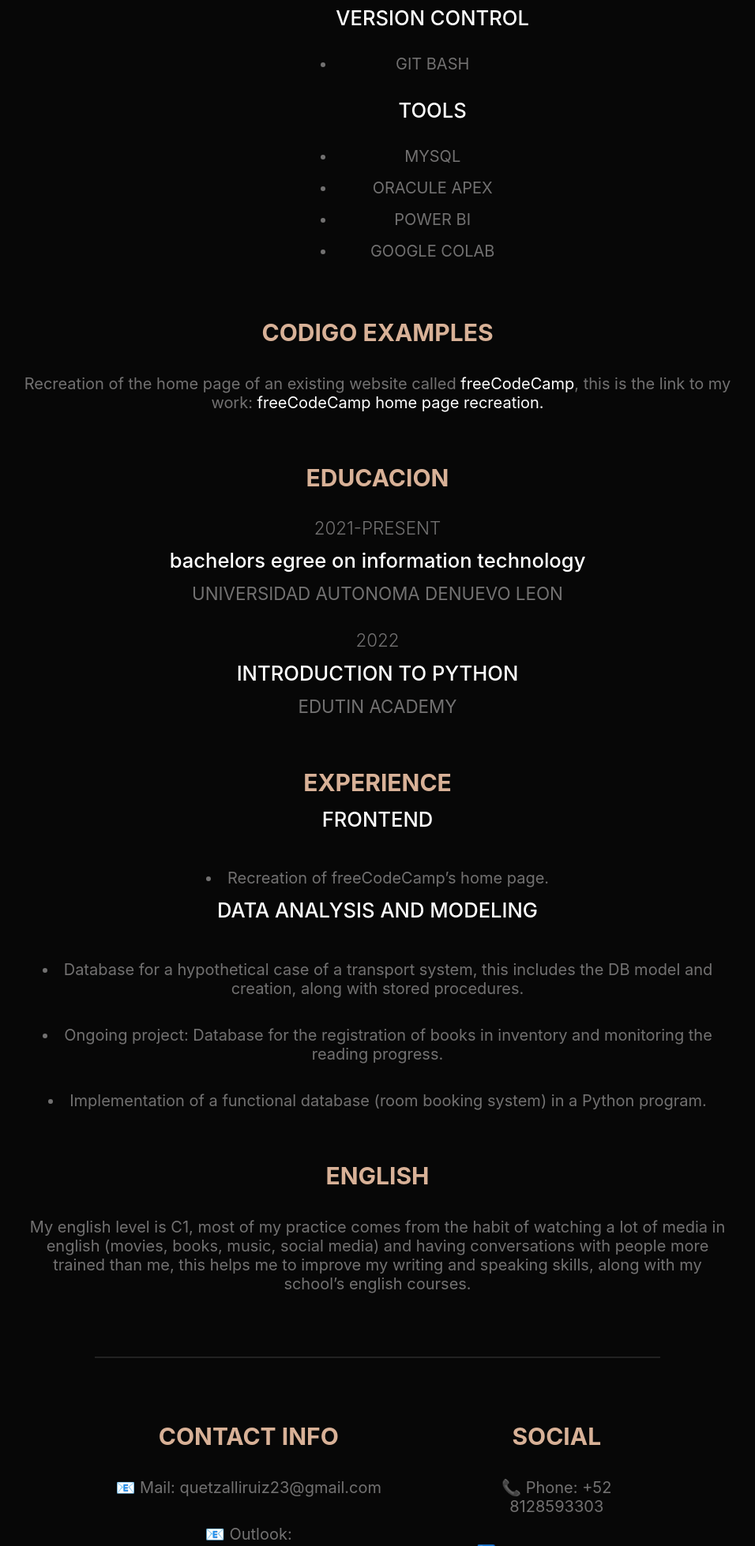
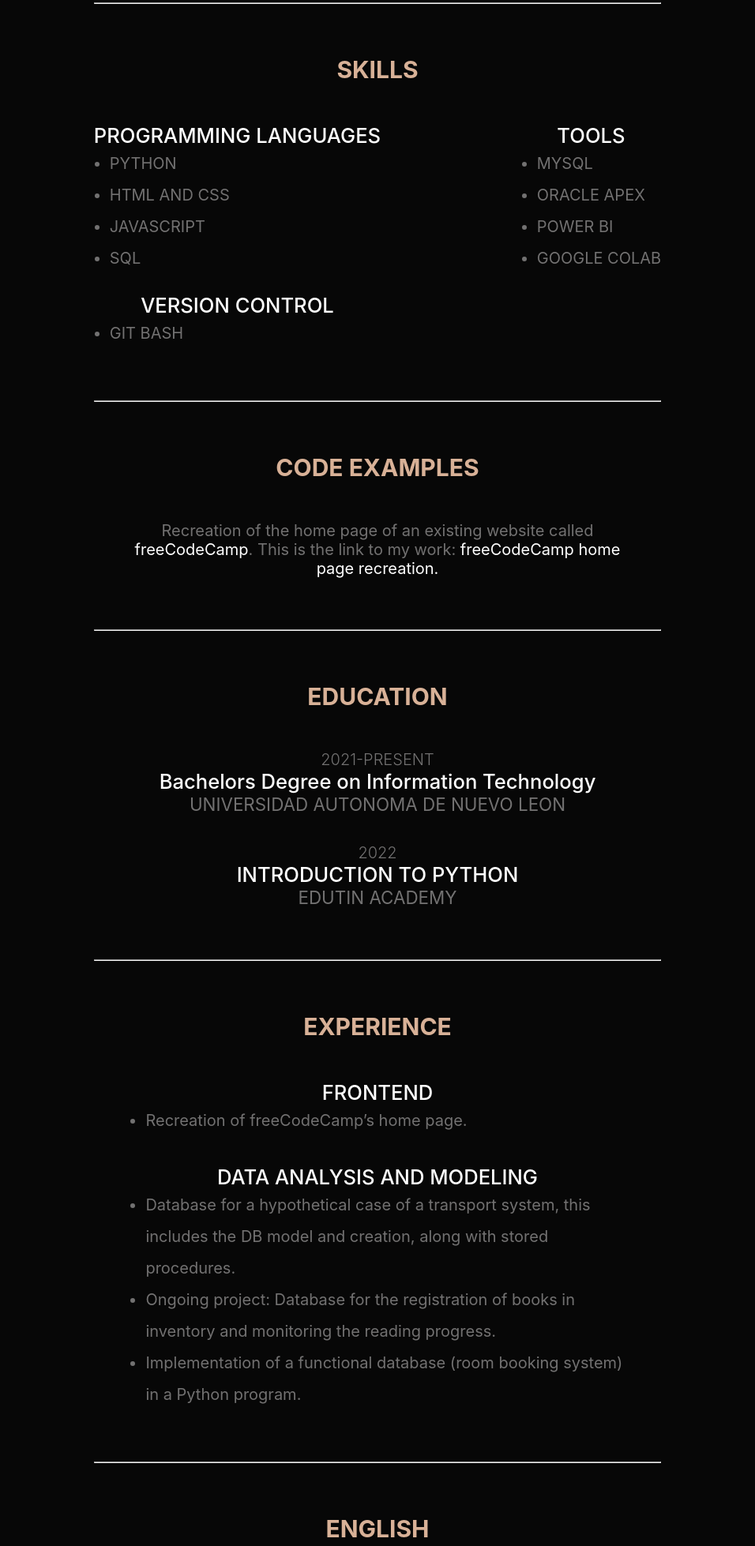
Before and after one commit to zally-rm/rsschool-cv, a plain HTML site: page index.html in a window 1280 px wide. Shown: the part 842-2800 px from the top of the page at 79% size, without its empty margins (162-1118 px from the left). Drawn offline with Linux system fonts and the light colour scheme.

Commit message:
refactor: change structure of the page

```diff
--- a/index.html
+++ b/index.html
@@ -11,15 +11,15 @@
   <nav>
     <ul>
       <li><a href="#Skills">Skills</a></li>
-      <li><a href="#Code examples">Code examples</a></li>
+      <li><a href="#Code_examples">Code examples</a></li>
+      <li><a href="#Education">Education</a></li>
       <li><a href="#Experience">Experience</a></li>
-      <li><a href="#Education">Education</a></li>
       <li><a href="#English">English</a></li>
     </ul>
   </nav>
 </header>
 <body>
-    <div class="container">
+  <main class="container">
     <section class="profile">
       <h1 id="profile_name">Quetzalli Ruiz</h1>
       <h2 class="profile_title">Junior Developer Resume</h2>
@@ -30,127 +30,89 @@
         whether it is creating a simple database or a more complete one with stored procedures.
         My goal is to become a database administrator and, as a second priority, a front end developer.
         I wish to be qualified enough to be able to manage important and complex projects, while improving my leadership skills.
-              I find it very important to keep learning to get to the place I want to be in my professional life, I want to become the best version of myself as a programmer.
-              </p>
+        I find it very important to keep learning to get to the place I want to be in my professional life, I want to become the best version of myself as a programmer.</p>
     </section>
+    <hr>
+    <section id="Contact">
+      <h3 class="title">CONTACT INFO</h3>
+      <div id="contacts_container">
+        <div id="phone">
+          <p class="description">📧 Mail: quetzalliruiz23@gmail.com</p>
+          <p class="description">📧 Outlook: quetzalli.ruizmd@uanl.edu.mx</p>
+        </div>
 
+        <div class="mail">
+          <p class="description">📞 Phone: +52 8128593303</p>
+          <p class="description">🟦 Linkedin: Quetzalli Ruiz</p>
+        </div>
+      </div>
+    </section>
+    <hr>
     <section id="Skills">
-          <!-- experiencia en lenguajes -->
       <h2 class="title">SKILLS</h2>
       <div id="skills_container">
+        <div id="skills_1">
           <h4 class="item_title">PROGRAMMING LANGUAGES</h4>
-            <ul class="skills_list description">
+          <ul class="list">
             <li>PYTHON</li>
             <li>HTML AND CSS</li>
             <li>JAVASCRIPT</li>
             <li>SQL</li>
-
+          </ul>
+          <br><br>
           <h4 class="item_title">VERSION CONTROL</h4>
+          <ul class="list">
             <li>GIT BASH</li>
-
+          </ul>
+        </div>
+        <div id="skills_2">
           <h4 class="item_title">TOOLS</h4>
+          <ul class="list">
             <li>MYSQL</li>
-            <li>ORACULE APEX</li>
+            <li>ORACLE APEX</li>
             <li>POWER BI</li>
             <li>GOOGLE COLAB</li>
           </ul>
         </div>
+      </div>
     </section>
-
-          <!-- CODIGOS EJEMPLOS -->
-
-          <div class="ref">
-            <h3 class="title">CODIGO EXAMPLES</h3>
-            <div class="ref_item">
-              <p class="description">Recreation of the home page of an existing website called <a href="#">freeCodeCamp</a>,
-                 this is the link to my work: <a href="#">freeCodeCamp home page recreation.</a></p>
-            </div>
-          </div>
-
-
-          <!-- eduacion -->
-          <div class="edu">
-            <h3 class="title">EDUCACION</h3>
-            <div class="edu_item">
+    <hr>
+    <section id="Code_examples">
+        <h2 class="title">CODE EXAMPLES</h2>
+        <p class="description">Recreation of the home page of an existing website called <a href="#">freeCodeCamp</a>.
+          This is the link to my work: <a href="#">freeCodeCamp home page recreation.</a></p>
+    </section>
+    <hr>
+    <section id="Education">
+      <h2 class="title">EDUCATION</h2>
       <p class="item_preTitle">2021-PRESENT</p>
-              <h4 class="item_title">bachelors egree on information technology</h4>
-              <p class="item_subtitle">
-                UNIVERSIDAD AUTONOMA DENUEVO LEON
-              </p>
-            </div>
-            <div class="edu_item">
+      <h4 class="item_title">Bachelors Degree on Information Technology</h4>
+      <p class="item_subtitle">UNIVERSIDAD AUTONOMA DE NUEVO LEON</p>
+      <br><br><br>
       <p class="item_preTitle">2022</p>
       <h4 class="item_title">INTRODUCTION TO PYTHON</h4>
-              <p class="item_subtitle">
-                EDUTIN ACADEMY
-              </p>
-            </div>
-        </div>
-
-
-
-        <div class="group-2">
-            <!-- experiencia -->
-          <div class="exp">
-            <h3 class="title">EXPERIENCE</h3>
-            <div class="exp_item">
+      <p class="item_subtitle">EDUTIN ACADEMY</p>
+    </section>
+    <hr>
+    <section id="Experience">
+      <h2 class="title">EXPERIENCE</h2>
         <h4 class="item_title">FRONTEND</h4>
-              <li class=" description">
-                Recreation of freeCodeCamp’s home page.
-              </LI>
-            </div>
-            <div class="exp_item">
+        <ul class="list">
+          <li>Recreation of freeCodeCamp’s home page.</li>
+        </ul>
+        <br><br><br>
         <h4 class="item_title">DATA ANALYSIS AND MODELING</h4>
-              <li class="description">Database for a hypothetical case of a transport system, this includes the DB model and creation, along with stored procedures.</li>
-              <li class="description">Ongoing project: Database for the registration of books in inventory and monitoring the reading progress.</li>
-              <li class="description">Implementation of a functional database (room booking system) in a Python program.</li>
-            </div>
-          </div>
-
-
-          <!-- ejemplos de codigo -->
-          <div class="awards">
-            <h3 class="title"> ENGLISH</h3>
-            <div class="awards_item">
-              <p class=" description">My english level is C1, most of my practice comes from the habit of watching
-                a lot of media in english (movies, books, music, social media) and having conversations with people
-                more trained than me, this helps me to improve my writing and speaking skills, along with my school’s
-                english courses.</p>
-            </div>
-          </div>
-        </div>
-
-
+        <ul class="list">
+          <li>Database for a hypothetical case of a transport system, this includes the DB model and creation, along with stored procedures.</li>
+          <li>Ongoing project: Database for the registration of books in inventory and monitoring the reading progress.</li>
+          <li>Implementation of a functional database (room booking system) in a Python program.</li>
+        </ul>
+    </section>
     <hr>
-
-<!-- datos del contacto -->
-        <div class="group-3">
-          <div class="contact">
-            <h3 class="title">CONTACT INFO</h3>
-            <div class="contact_info">
-              <p class="description">
-                📧 Mail: quetzalliruiz23@gmail.com
-              </p>
-              <p class="description">
-                📧 Outlook: quetzalli.ruizmd@uanl.edu.mx
-              </p>
-            </div>
-          </div>
-
-
-
-          <div class="social">
-            <h3 class="title">SOCIAL</h3>
-            <div class="contact_info">
-                <p class="description">
-                📞 Phone: +52 8128593303
-                </p>
-                <p class="description">
-                🟦 Linkedin: Quetzalli Ruiz
-                </p>
-              </div>
-          </div>
-        </div>
-      </div>
+    <section id="English">
+      <h2 class="title"> ENGLISH</h2>
+      <p class=" description">My english level is <strong>C1</strong>, most of my practice comes from the habit of watching a lot of media in english (movies, books, music, social media) and having conversations with people more trained than me, this helps me to improve my writing and speaking skills, along with my school’s english courses.</p>
+    </section>
+  </main>
 </body>
 </html>
--- a/style.css
+++ b/style.css
@@ -1,7 +1,6 @@
 * {
 	padding: 0;
 	margin: 0;
-	/* box-sizing: border-box; */
 }
 
 /* variables for colors */
@@ -9,10 +8,6 @@
 	--primary-color: rgb(216, 177, 151);
 	--text-color: #727171;
 }
-
-/* html {
-	font-size: 10px;
-} */
 
 nav ul {
 	display: flex;
@@ -31,101 +26,58 @@ body {
 	text-align: center;
 }
 
-/* enlaces */
+/* links */
 a {
 	text-decoration: none;
 	color: white;
 }
 
 .description {
-	padding-top: 35px;
 	font-size: 20px;
 	color: var(--text-color);
 }
 
-/* titulos y subtitulos*/
+/* titles */
 .title {
 	color: var(--primary-color);
 	font-weight: 700;
 	font-size: 30px;
 	text-transform: uppercase;
 	padding-top: 65px;
+	padding-bottom: 50px;
 }
 
-
 .item_preTitle {
-	font-size: 1.4rem;
+	font-size: 20px;
 	color: var(--text-color);
 	font-weight: 300;
 }
+
 .item_title {
 	font-size: 1.6rem;
 	color: white;
 	font-weight: 500;
-	margin: 0.8rem 0;
 }
+
 .item_subtitle {
 	font-size: 1.4rem;
 	color: var(--text-color);
 	font-weight: 400;
 }
-/* titulos y subtitulos */
-
-
-
-
-
-
-/* para que este ordenado */
-
 
 .container {
-	/* max-width: 950px; */
 	width: 70%;
 	margin: auto;
-	/* display: grid; */
 	padding: 65px;
 	background: #070707;
-	/* grid-template-columns: 1fr 1fr; */
-	/* gap: 4rem; */
 }
-/* para que este ordenado */
 
-
-
-
-/* donde dice tu nombre y todo */
-/* .profile {
-	grid-column: 1 / -1;
-	margin-bottom: 2rem;
-} */
-/* lo de arriba pues */
-
-
-
-
-/* grupo 1 2 y 3 para cada cosa  */
-/* .group-1,
-.group-2 {
+#contacts_container {
+	width: 75%;
+	margin: auto;
 	display: flex;
-	flex-direction: column;
-	gap: 5rem;
-} */
-.group-3 {
-	max-width: 700px;
-	width: 100%;
-	margin: 0 auto;
-	grid-column: 1/-1;
-	display: flex;
-	flex-direction: row;
-	gap: 5rem;
+	justify-content: space-between;
 }
-/* gruposssss */
-
-
-
-
-/* perfil */
 
 #profile_name {
 	color: var(--primary-color);
@@ -139,66 +91,30 @@ a {
 	font-size: 25px;
 	font-weight: 400;
 	text-transform: uppercase;
-}
-.downloadBtn {
-	display: block;
-	text-decoration: underline;
-	font-size: 1.6rem;
-	margin-top: 1rem;
-}
-.downloadBtn:hover {
-	color: var(--primary-color);
+	padding-bottom: 35px;
 }
 
-
-
-
-
-
-/* todo lo tuyo */
 #skills_container {
 	display: flex;
-}
-.skills_list {
-	margin-top: 1rem;
-	margin-left: 2rem;
-	line-height: 2;
+	justify-content: space-around;
 }
 
-
-/* eduction */
-.edu_item {
-	margin-top: 2rem;
+.list {
+	line-height: 2;
+	font-size: 20px;
+	color: var(--text-color);
+	text-align: left;
+	margin-left: 20px;
 }
 
-
-
-/* socials */
-.social_items {
-	margin-top: 2rem;
-}
-.social_item {
-	margin-top: 1.5rem;
-	font-size: 1.5rem;
-	display: flex;
-	gap: 0.5rem;
-	align-items: center;
-	justify-content: flex-start;
-	color: var(--text-color);
-}
-.social_item:hover {
-	color: var(--primary-color);
-}
-.social_item svg {
-	width: 2rem;
+#Code_examples p, #Experience {
+	width: 70%;
+	margin: auto;
 }
 
 hr {
-	grid-column: 1/-1;
 	width: 80%;
-	margin: 0 auto;
-	margin-top: 5rem;
-	margin-bottom: 1rem;
-	border: none;
-	border-top: 2px solid rgba(128, 128, 128, 0.229);
+	margin: auto;
+	margin-top: 65px;
+	color: rgba(128, 128, 128, 0.229);
 }
```
Lines whose indentation alone changed are shown as unchanged.
